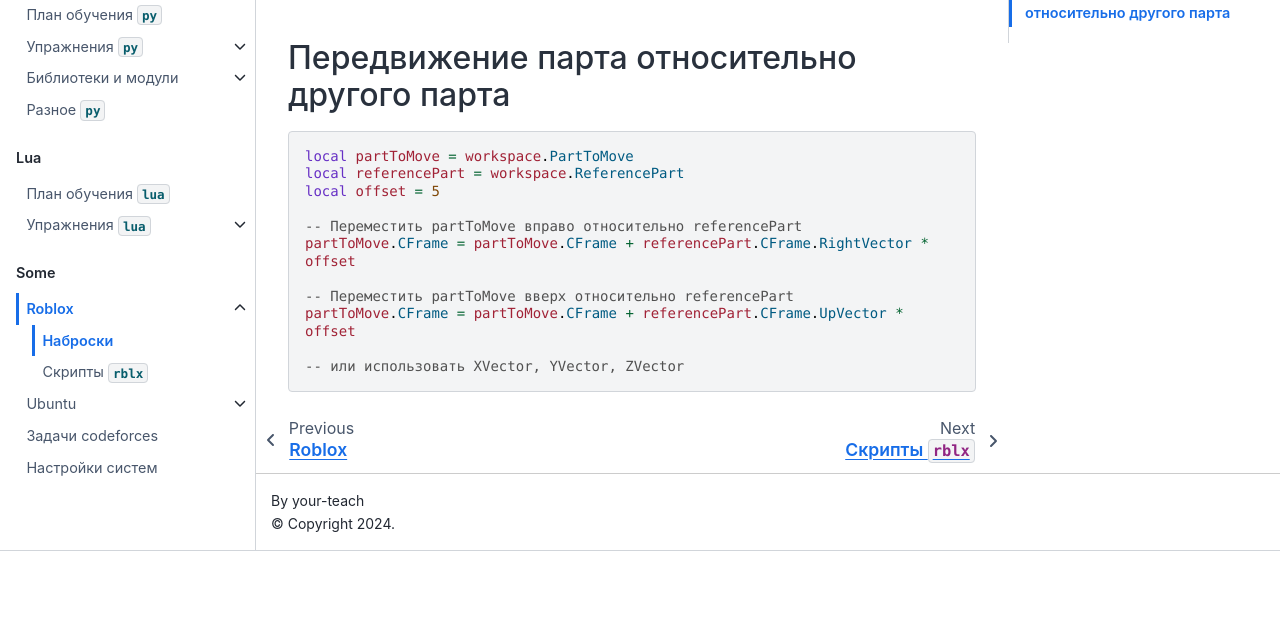
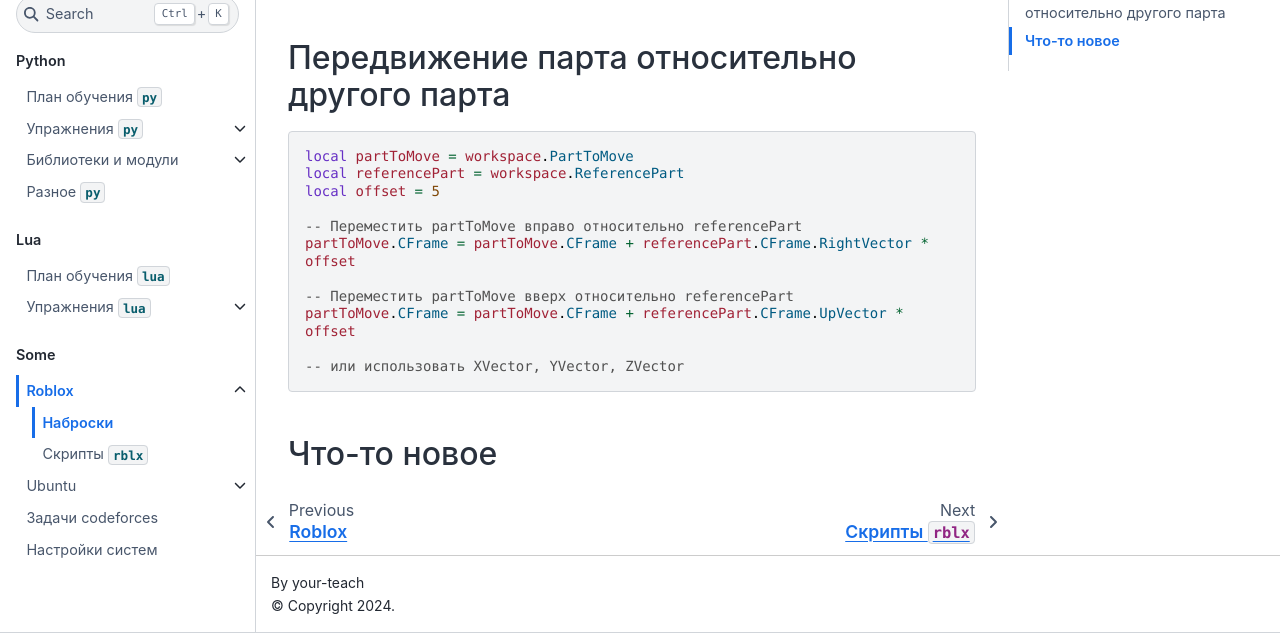
Before and after one commit to your-teach/faithpages, a Jupyter Book: the page built from Some/Roblox/notes.md, in a window 1280 px wide and 900 px high, scrolled down 3564 px, cut to the strip 267-900 px from the top of the window. Built offline with Jupyter Book 1.0.4 settings and Sphinx 7.4.7 and the Sphinx Book theme 1.1.4, drawn with Linux system fonts in a browser that asks for light colours; pages that are not in the unit, such as notebooks, are missing from menus; before the commit the page ends 4382 px from its top, so only the background shows below that.

Commit message:
test commit

````diff
--- a/Some/Roblox/notes.md
+++ b/Some/Roblox/notes.md
@@ -163,3 +163,5 @@ partToMove.CFrame = partToMove.CFrame + referencePart.CFrame.UpVector * offset
 
 -- или использовать XVector, YVector, ZVector
 ```
+
+## Что-то новое
````
